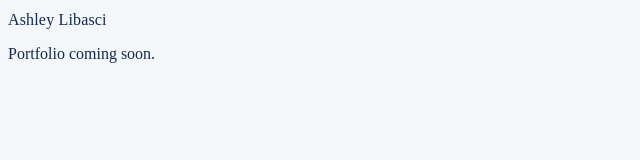
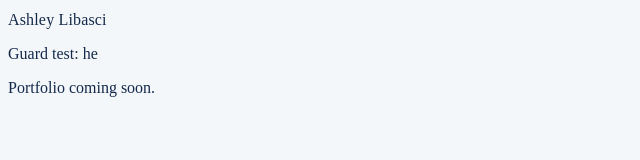
Before and after one commit to ashleylibasci/ashleylibasci.com, an Astro site: page / in a window 1280 px wide. Shown: the whole page, without its empty margins (0-640 px from the left). Built offline with nearby package versions, Linux system fonts and the light colour scheme; Astro itself is replaced by a stand-in of ours.

Commit message:
test: guard must block a pronoun (reverted next)
Co-Authored-By: Claude Opus 5.5 <noreply@anthropic.com>

```diff
--- a/src/pages/index.astro
+++ b/src/pages/index.astro
@@ -13,6 +13,7 @@ import '../styles/tokens.css';
   </head>
   <body>
     <h1>Ashley Libasci</h1>
+    <p>Guard test: he</p>
     <p>Portfolio coming soon.</p>
   </body>
 </html>
```
